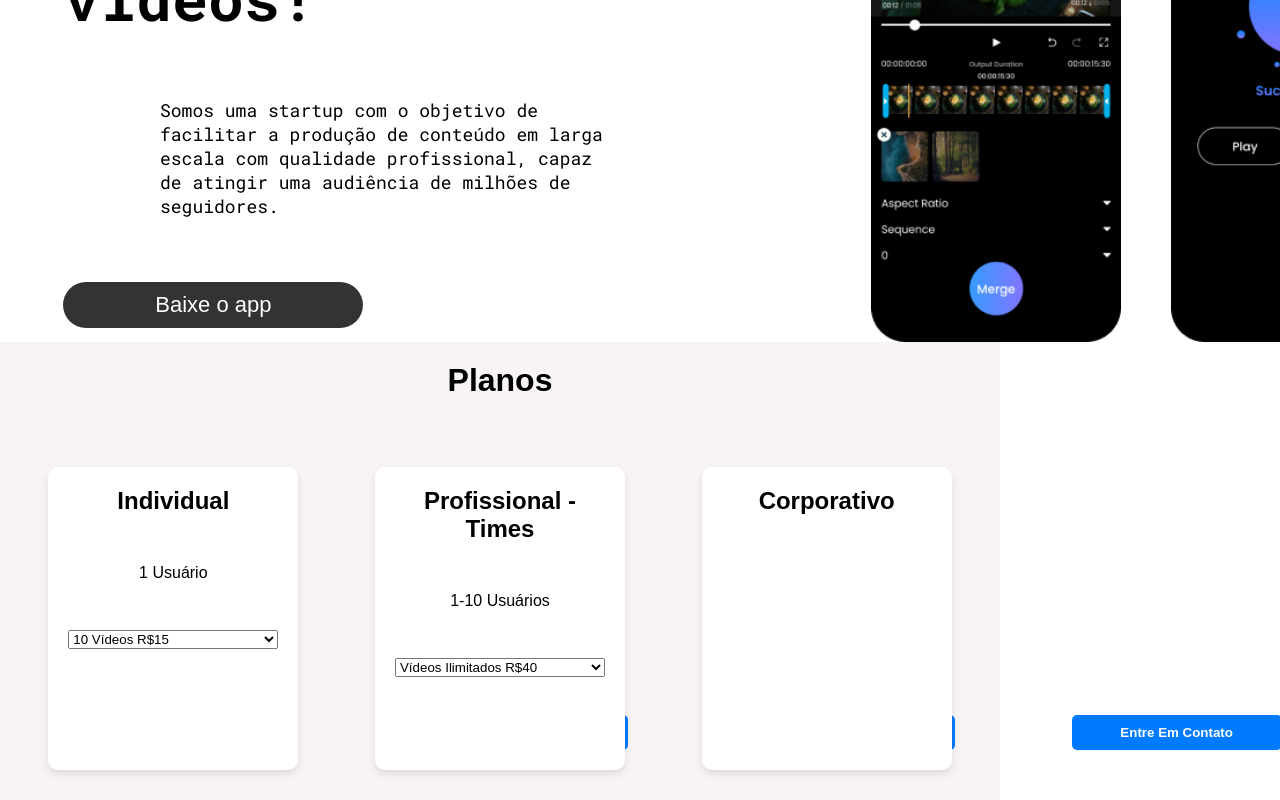
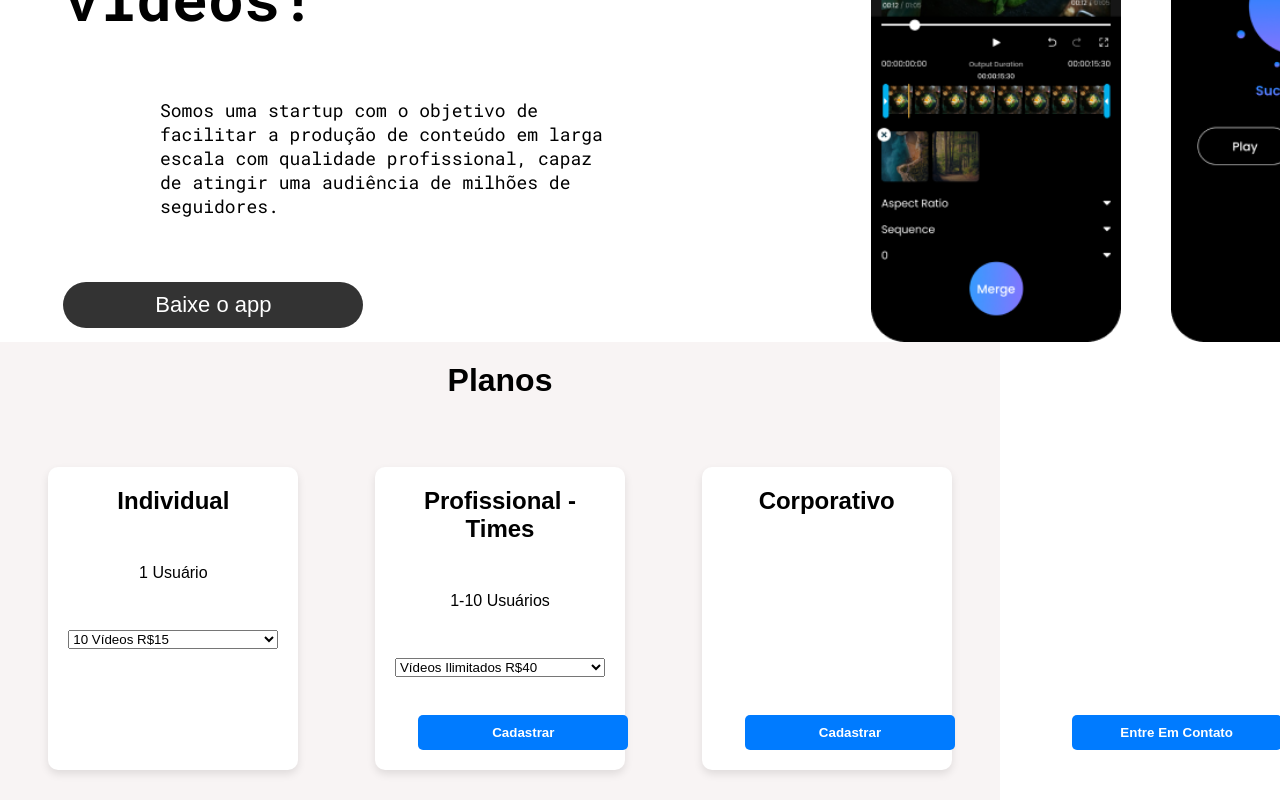
Before and after one commit to mm-dantas/Plataforma-de-videos, a React (Vite) app: page /sobre in a window 1280 px wide. Shown: the part 337-1137 px from the top of the page. Built offline with nearby package versions, Linux system fonts and the light colour scheme.

Commit message:
Consertando botão atrás do <select>

```diff
--- a/src/pages/Sobre/SectionPlanos/Planos/Planos.css
+++ b/src/pages/Sobre/SectionPlanos/Planos/Planos.css
@@ -52,3 +52,7 @@
     width: 100%;
     margin-top: auto;
   }
+
+button {
+  z-index: 2
+}
--- a/src/pages/Sobre/SectionPlanos/Planos/index.jsx
+++ b/src/pages/Sobre/SectionPlanos/Planos/index.jsx
@@ -1,4 +1,5 @@
 import React from 'react';
+
 import './Planos.css';
 // import Coorp from '../../assets/FtCoorp.png';
 
```
